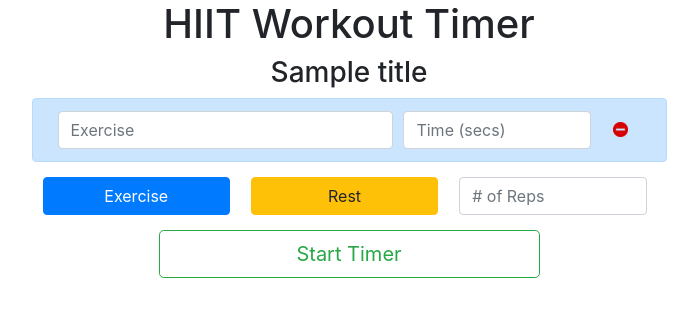
After one commit to thenups/hiit-trainer, a Flask app: template templates/test.html in a window 1280 px wide. The commit adds this page. Shown: the top 317 px of the page, without its empty margins (291-989 px from the left). Run offline with Flask 2, Linux system fonts and the light colour scheme; the template is opened without the code that fills it: most values are stand-ins (such as "Sample title", 1, 10 or a date in 2020); some libraries are stand-ins or nearby versions.

Commit message:
create test to switch to vue framework and create initial form

```diff
--- /dev/null
+++ b/static/js/builder.js
@@ -0,0 +1,58 @@
+var HiitTimer = {
+  template: `
+
+  `
+}
+
+var ExerciseInput = {
+  data: function() {
+    return {
+      exercises: [
+        {
+          name: '',
+          time: ''
+        }
+      ]
+    }
+  },
+  methods: {
+    newExercise: function() {
+      this.exercises.push({
+        name:'',
+        time:''
+      })
+    },
+    removeExercise: function(index) {
+      this.exercises.splice(index,1)
+    }
+  },
+  template: '#exercise-input-template'
+}
+
+var WorkoutInput = {
+  components: {
+    'exercise-input': ExerciseInput
+  },
+  methods: {
+    addExercise: function() {
+        this.$refs.exerciseinput.newExercise();
+      },
+    startTimer: function(event) {
+      console.log('start timer!');
+    }
+  },
+  template: '#workout-input-template'
+}
+
+
+
+var app = new Vue({
+  el: '.container',
+  data: {
+    title:'Create Your Workout',
+  },
+  components: {
+    'workout-input': WorkoutInput,
+    'hiit-timer': HiitTimer
+  }
+})
--- a/static/styles/style.css
+++ b/static/styles/style.css
@@ -1,4 +1,8 @@
 h2 {
+  text-align: center;
+}
+
+.header {
   text-align: center;
 }
 
@@ -15,7 +19,7 @@ h2 {
   margin: 15px 6px;
 }
 
-.asdf {
+.updateEx {
   width: 33.333%;
 }
 
@@ -31,6 +35,10 @@ h2 {
 
 #reps {
   width: 90%;
+}
+
+.exerciseRow {
+  display:inherit;
 }
 
 .submitBtn button{
--- /dev/null
+++ b/templates/test.html
@@ -0,0 +1,94 @@
+<!DOCTYPE html>
+<html lang="en" dir="ltr">
+  <head>
+    <meta charset="utf-8">
+    <title></title>
+    <!-- Bootstrap CSS -->
+    <link rel="stylesheet" href="https://stackpath.bootstrapcdn.com/bootstrap/4.4.1/css/bootstrap.min.css" integrity="sha384-Vkoo8x4CGsO3+Hhxv8T/Q5PaXtkKtu6ug5TOeNV6gBiFeWPGFN9MuhOf23Q9Ifjh" crossorigin="anonymous">
+
+    <!-- My CSS -->
+    <link rel="stylesheet" href="../static/styles/style.css">
+  </head>
+  <body>
+
+    <div class="container">
+
+      <div class="menu">
+
+      </div>
+
+      <div class="header">
+        <h1>HIIT Workout Timer</h1>
+      </div>
+
+      <div class="row justify-content-center">
+
+        <div class="header col-12">
+            <h3>{{ title }}</h3>
+        </div>
+
+        <div class="">
+          <workout-input></workout-input>
+        </div>
+
+      </div>
+
+      <div class="row justify-content-center">
+        <div id="timer"></div>
+        <div id="exerciseName"></div>
+        <div id="totalTimer"></div>
+      </div>
+
+    </div>
+
+
+
+
+
+
+
+    <script type="text/x-template" id="workout-input-template">
+      <form id="createWorkout" name="createWorkout" class="" action="" >
+        <div class="workoutForm" id="exercises">
+          <exercise-input ref="exerciseinput"></exercise-input>
+        </div>
+
+        <div class="form-row workoutForm" id="workoutAdds">
+          <div class="updateEx"><button id="exerciseBtn" @click="addExercise" type="button" class="btn btn-primary" data-toggle="button">Exercise</button></div>
+          <div class="updateEx"><button id="restBtn" type="button" class="btn btn-warning" data-toggle="button">Rest</button></div>
+          <div class="updateEx"><input name="reps" id="reps" type="number" class="form-control" placeholder="# of Reps"></div>
+        </div>
+
+        <div class="form-row workoutForm submitBtn">
+          <button id="startTimer" @click="startTimer" type="submit" class="btn btn-outline-success btn-lg">Start Timer</button>
+        </div>
+      </form>
+    </script>
+    <script type="text/x-template" id="exercise-input-template">
+      <div class="exerciseRow">
+        <div v-for="(exercise, index) in exercises" class="form-row alert alert-primary exerciseInput">
+          <div class="col-7">
+            <input type="text" v-model="exercise.name" class="form-control" placeholder="Exercise">
+          </div>
+          <div class="col-4">
+            <input type="number" v-model="exercise.time" class="form-control" placeholder="Time (secs)">
+          </div>
+          <div class="col-1">
+            <div class="center deleteRow" @click="removeExercise(index)"><img class="icon" src="../static/images/remove_icon.png"/></div>
+          </div>
+        </div>
+      </div>
+    </script>
+
+    <!-- VueJS development version, includes helpful console warnings -->
+    <script src="https://cdn.jsdelivr.net/npm/vue/dist/vue.js"></script>
+
+    <!-- Bootstrap -->
+    <script src="https://code.jquery.com/jquery-3.4.1.slim.min.js" integrity="sha384-J6qa4849blE2+poT4WnyKhv5vZF5SrPo0iEjwBvKU7imGFAV0wwj1yYfoRSJoZ+n" crossorigin="anonymous"></script>
+    <script src="https://cdn.jsdelivr.net/npm/popper.js@1.16.0/dist/umd/popper.min.js" integrity="sha384-Q6E9RHvbIyZFJoft+2mJbHaEWldlvI9IOYy5n3zV9zzTtmI3UksdQRVvoxMfooAo" crossorigin="anonymous"></script>
+    <script src="https://stackpath.bootstrapcdn.com/bootstrap/4.4.1/js/bootstrap.min.js" integrity="sha384-wfSDF2E50Y2D1uUdj0O3uMBJnjuUD4Ih7YwaYd1iqfktj0Uod8GCExl3Og8ifwB6" crossorigin="anonymous"></script>
+
+    <script src="../static/js/builder.js"></script>
+
+  </body>
+</html>
```
Also changed, not shown: static/js/workout.js (+6 -18 lines), templates/index.html (+76 -9 lines).
